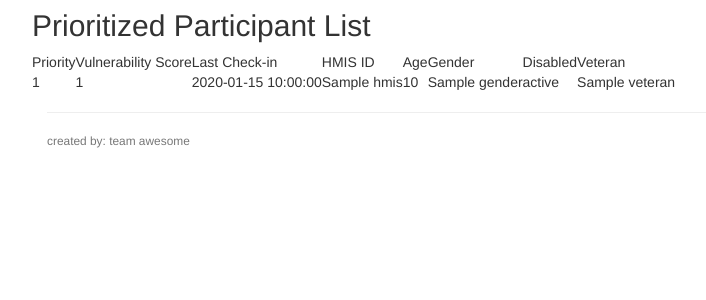
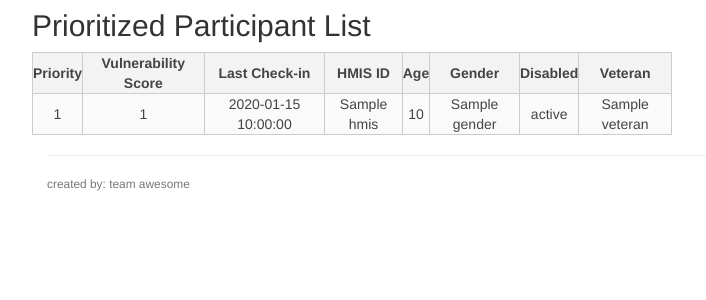
Before and after one commit to ksletmoe/LowBarrierWaitlist, a Flask app: template low_barrier_waitlist/templates/admin.html in a window 1280 px wide. Shown: the part 51-351 px from the top of the page, without its empty margins (23-729 px from the left). Run offline with Flask 2, Linux system fonts and the light colour scheme; the template is opened without the code that fills it: most values are stand-ins (such as "Sample title", 1, 10 or a date in 2020); some libraries are stand-ins or nearby versions.

Commit message:
prettify the table

```diff
--- a/low_barrier_waitlist/templates/admin.html
+++ b/low_barrier_waitlist/templates/admin.html
@@ -7,6 +7,28 @@
   </style>
 {% endblock %}
 {% block body %}
+  <style type="text/css">
+    table {
+        color: #444;
+        font-family: Helvetica, Arial, sans-serif;
+        width: 640px;
+        border-collapse:
+        collapse; border-spacing: 0;
+    }
+
+    td, th { border: 1px solid #CCC; height: 30px; }
+
+    th {
+        background: #F3F3F3;
+        font-weight: bold;
+        text-align: center;
+    }
+
+    td {
+        background: #FAFAFA;
+        text-align: center;
+    }
+  </style>
 <div class="row">
     <div class="col">
       <h2>Prioritized Participant List</h2>
@@ -16,30 +38,30 @@
     <div class="col">
         <table>
             <tr>
-                <td>
+                <th>
                     Priority
-                </td>
-                <td>
+                </th>
+                <th>
                     Vulnerability Score
-                </td>
-                <td>
+                </th>
+                <th>
                     Last Check-in
-                </td>
-                <td>
+                </th>
+                <th>
                     HMIS ID
-                </td>
-                <td>
+                </th>
+                <th>
                     Age
-                </td>
-                <td>
+                </th>
+                <th>
                     Gender
-                </td>
-                <td>
+                </th>
+                <th>
                     Disabled
-                </td>
-                <td>
+                </th>
+                <th>
                     Veteran
-                </td>
+                </th>
             </tr>
             {% for ranked_participant in ranked_participants %}
                 <tr>
```
